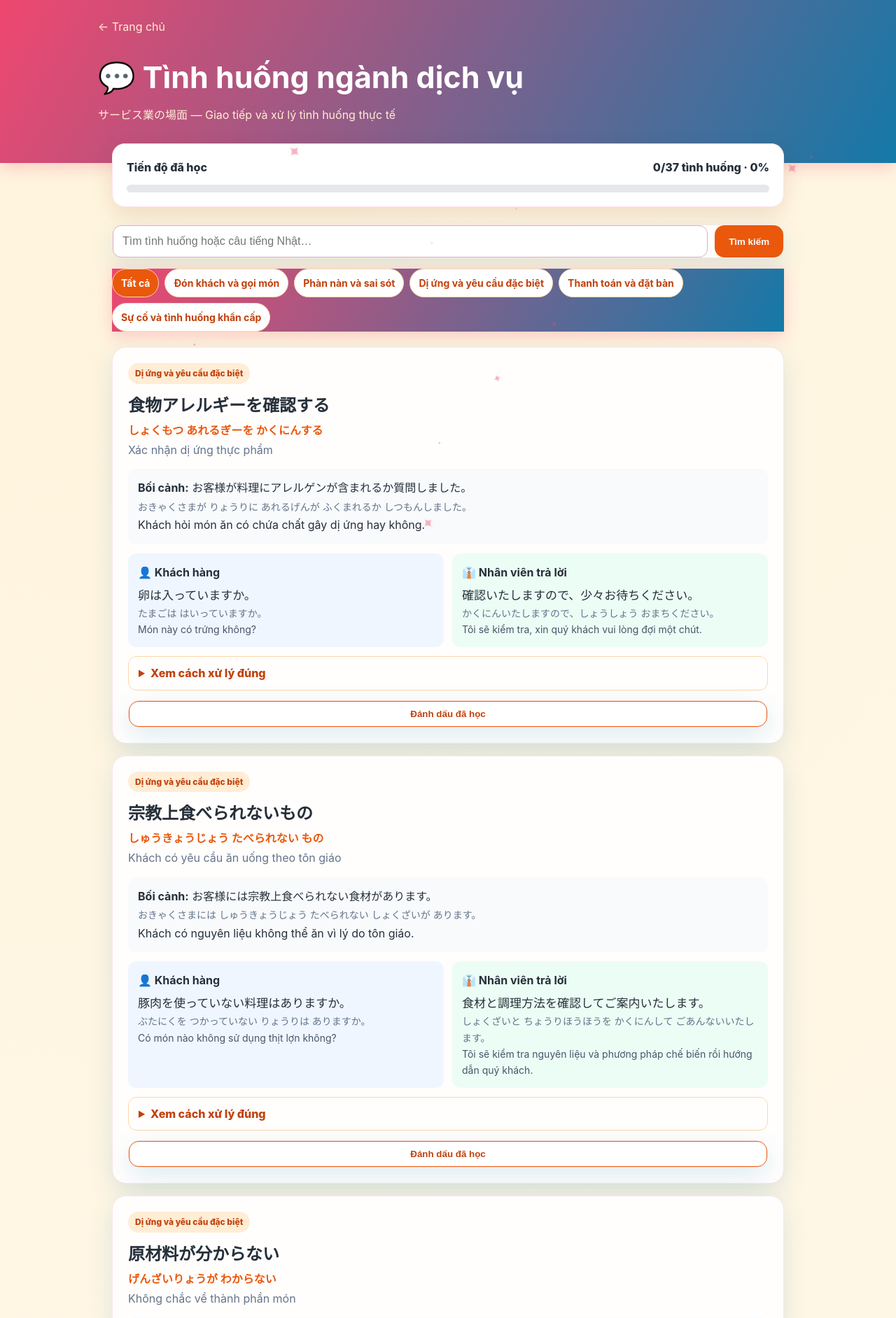
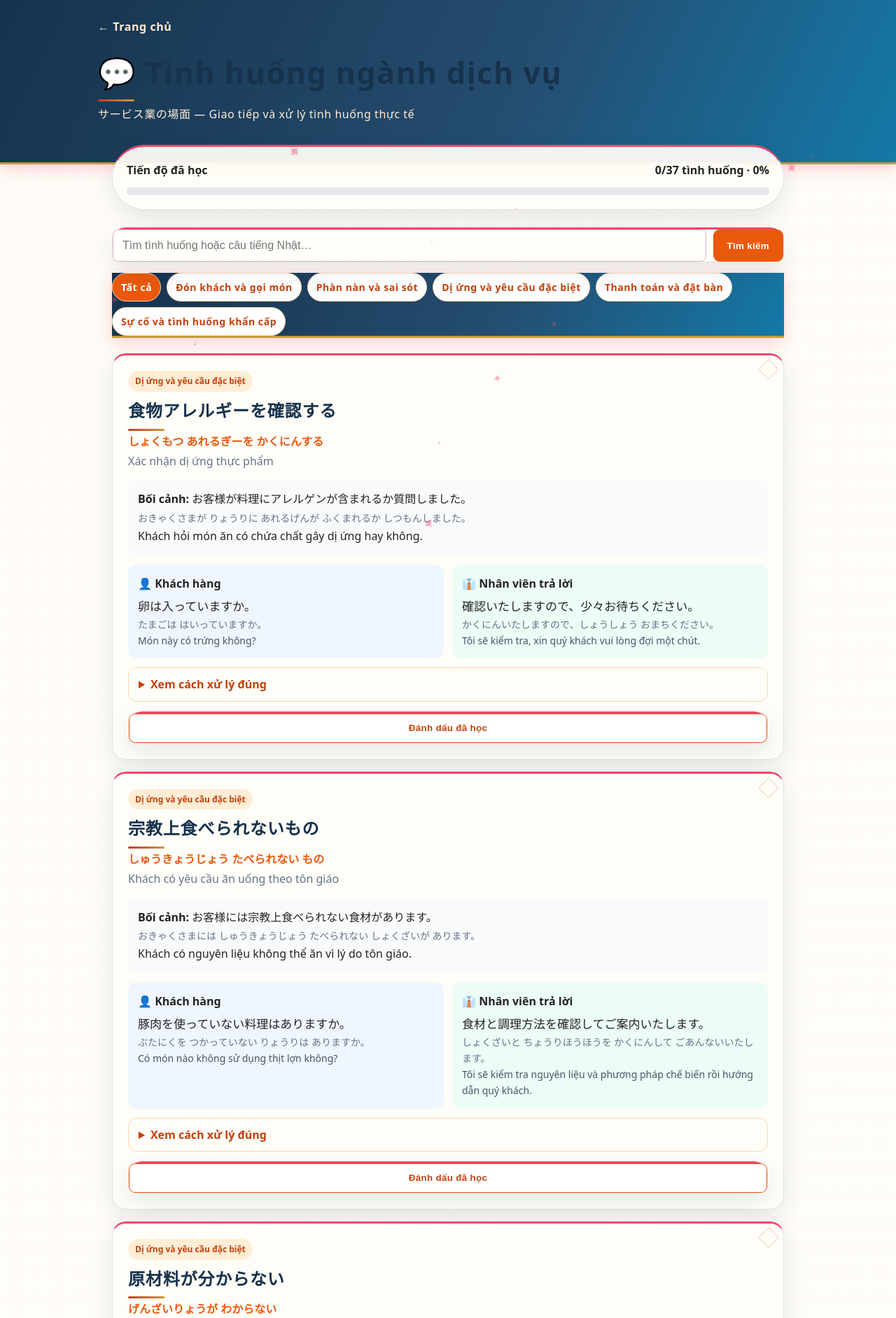
Before and after one commit to vanlantokutei/tokutei-study, a Django app: page /tinh-huong/ in a window 1280 px wide. Shown: the top 1884 px of the page at 70% size. Run offline with Django 5.2, Linux system fonts and the light colour scheme; data comes from the database, SQL or seed files in the repository.

Commit message:
Nâng cấp giao diện phong cách Nhật Bản

```diff
--- a/study/static/study/seasonal-theme.css
+++ b/study/static/study/seasonal-theme.css
@@ -20,3 +20,65 @@ input:focus,select:focus,textarea:focus{border-color:var(--season-primary)!impor
 @keyframes seasonFall{0%{transform:translate3d(0,-12vh,0) rotate(0)}100%{transform:translate3d(70px,116vh,0) rotate(360deg)}}
 @media(max-width:720px){body{padding-bottom:max(10px,env(safe-area-inset-bottom))}.card,.panel,.quiz-card,.lesson-card,main>section,form{border-radius:16px}.seasonal-float:nth-child(n+9){display:none}}
 @media(prefers-reduced-motion:reduce){.seasonal-float{display:none}*{scroll-behavior:auto!important;animation:none!important;transition:none!important}}
+
+
+/* JAPANESE_STYLE_V2_START */
+:root{
+  --jp-indigo:#17324d;
+  --jp-vermilion:#c53b2c;
+  --jp-gold:#c79a3b;
+  --jp-ink:#232323;
+  --jp-paper:#fffdf7;
+}
+html,body{font-family:"Hiragino Kaku Gothic ProN","Yu Gothic",YuGothic,"Noto Sans JP",system-ui,sans-serif}
+body{
+  color:var(--jp-ink);
+  background-color:var(--jp-paper);
+  background-image:
+    linear-gradient(rgba(255,255,255,.76),rgba(255,255,255,.76)),
+    repeating-linear-gradient(0deg,rgba(83,66,45,.025) 0,rgba(83,66,45,.025) 1px,transparent 1px,transparent 5px),
+    repeating-linear-gradient(90deg,rgba(83,66,45,.018) 0,rgba(83,66,45,.018) 1px,transparent 1px,transparent 7px),
+    radial-gradient(circle at top left,var(--season-secondary),transparent 42%);
+}
+body:after{
+  content:"";position:fixed;right:-45px;top:72px;width:190px;height:190px;z-index:-1;opacity:.055;pointer-events:none;
+  background:repeating-radial-gradient(circle at 0 100%,transparent 0 12px,var(--jp-indigo) 13px 14px,transparent 15px 25px);
+  transform:rotate(-12deg);
+}
+header,nav,.navbar,.topbar{
+  background:linear-gradient(115deg,var(--jp-indigo) 0%,#244d70 58%,var(--season-accent) 100%)!important;
+  border-bottom:3px solid var(--jp-gold)!important;
+  letter-spacing:.035em;
+}
+h1,h2,h3{font-weight:750;letter-spacing:.035em;color:var(--jp-indigo);line-height:1.35}
+h1:after,h2:after{content:"";display:block;width:52px;height:3px;margin-top:9px;border-radius:3px;background:linear-gradient(90deg,var(--jp-vermilion),var(--jp-gold))}
+.card,.panel,.quiz-card,.lesson-card,main>section,form{
+  position:relative;
+  background:rgba(255,253,247,.94)!important;
+  border:1px solid rgba(23,50,77,.13)!important;
+  border-top:3px solid var(--season-primary)!important;
+  box-shadow:0 12px 32px rgba(23,50,77,.10)!important;
+}
+.card:before,.panel:before,.quiz-card:before,.lesson-card:before{
+  content:"";position:absolute;right:10px;top:9px;width:18px;height:18px;opacity:.13;border:2px solid var(--jp-vermilion);transform:rotate(45deg);pointer-events:none
+}
+button,.btn,input[type="submit"],.button{
+  min-height:42px;font-weight:700;letter-spacing:.025em;border-radius:9px!important
+}
+.btn-primary,button[type="submit"],input[type="submit"],.button.default{
+  background:linear-gradient(135deg,var(--jp-vermilion),#9f2e24)!important;
+  box-shadow:0 6px 16px rgba(197,59,44,.22)!important
+}
+.btn-secondary,.button:not(.default){background:#fff!important;color:var(--jp-indigo)!important;border:1px solid rgba(23,50,77,.22)!important}
+input,select,textarea{background:#fffefa!important;border-radius:8px!important;min-height:42px}
+a{font-weight:600;text-decoration-color:color-mix(in srgb,var(--season-primary) 55%,transparent);text-underline-offset:3px}
+table{border-collapse:separate;border-spacing:0;overflow:hidden;border-radius:12px;border:1px solid rgba(23,50,77,.12);background:#fff}
+th{background:var(--jp-indigo)!important;color:#fff!important;letter-spacing:.03em}
+tr:nth-child(even) td{background:rgba(23,50,77,.025)}
+.progress,.progress-bar{border-radius:999px}.progress-bar{background:linear-gradient(90deg,var(--season-primary),var(--jp-gold))!important}
+@media(max-width:720px){
+  body{font-size:15px}h1{font-size:1.65rem}h2{font-size:1.32rem}
+  header,nav,.navbar,.topbar{border-bottom-width:2px!important}
+  .card,.panel,.quiz-card,.lesson-card,main>section,form{box-shadow:0 8px 22px rgba(23,50,77,.09)!important}
+}
+/* JAPANESE_STYLE_V2_END */
```
